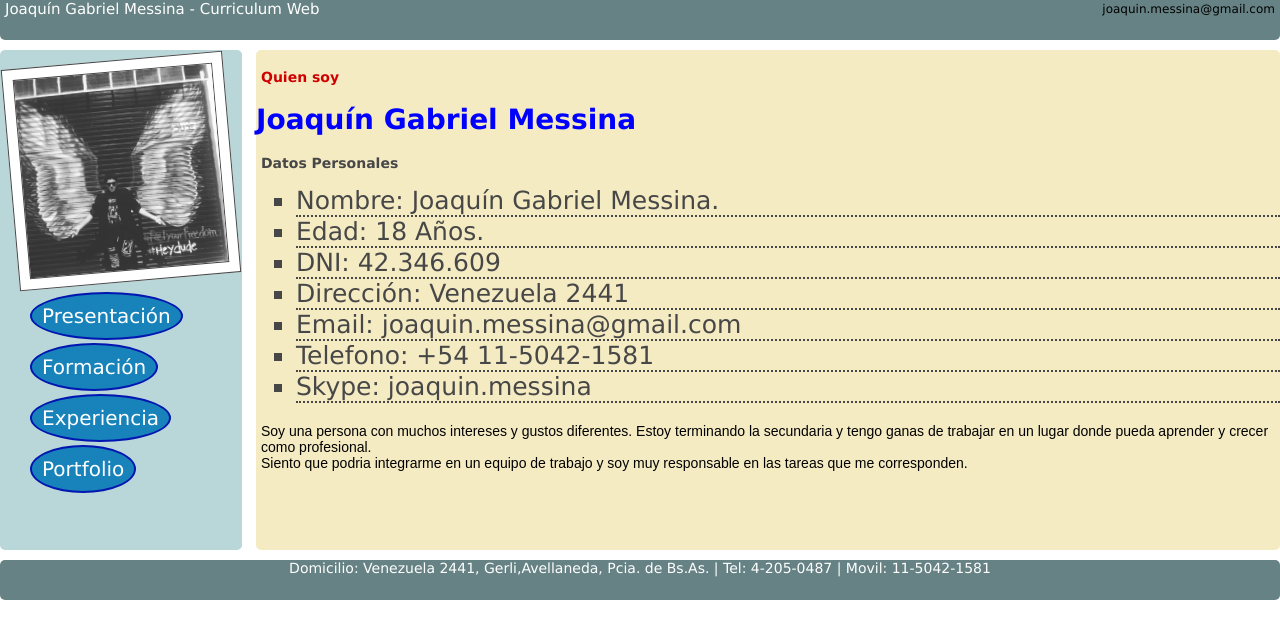
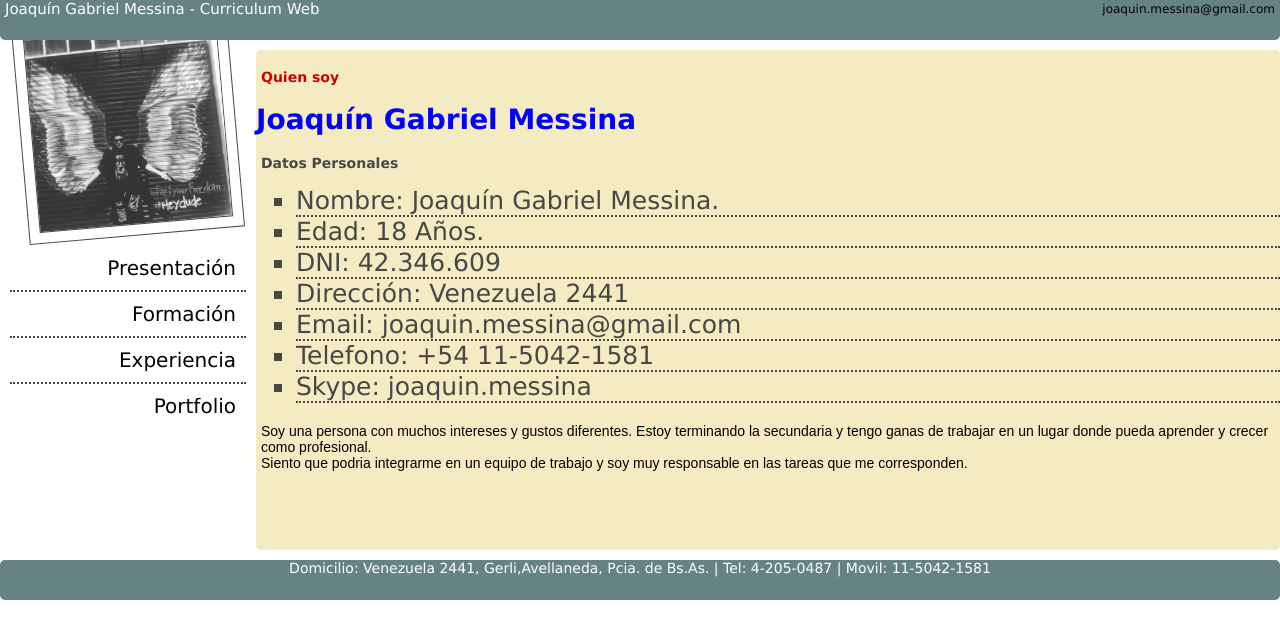
Before and after one commit to joamessina/MiCurriculumWeb, a plain HTML site: page index.html in a window 1280 px wide. Drawn offline with Linux system fonts and the light colour scheme.

Commit message:
Reajuste y reestilizado la barra lateral

```diff
--- a/css/style.css
+++ b/css/style.css
@@ -19,9 +19,6 @@ a {
 	color: #000;
 	text-decoration: none;
 }
-a:hover {
-    font-weight: bold;
-}
 .derecha {
     position: relative;
     float: right;
@@ -42,30 +39,47 @@ a:hover {
 	font-size: 25px;
 }
 .izquierda {
-    position: relative;
-    float: left;
-    margin-top: 50px;
-    width: 18.9%;
-    min-height: 500px;
-    background-color: #B9D7D9;
-    margin-bottom: 10px;
+	float: left;
+	width: 20%;
+	padding: 10px;
+	box-sizing: border-box;
+}
+.yo {
+    padding: 10px;
+    box-sizing: border-box;
+    background: #FFF;
+    border: solid 1px #474747;
+    transform: rotate(-5deg);
+    margin: 10px;
+    display: block;
+}
+.yo img {
+    width: 100%;
+    border: solid 1px #474747;
+    box-sizing: border-box;
+    display: block;
 }
 .boton {
-    margin-left: 30px;
-    margin-bottom: 3px;
-    float: left;
-    text-decoration: none;
-    padding: 10px;
-    font-weight: 600px;
-    font-size: 20px;
-    color: #ffffff;
-    background-color: #1883BA;
-    border-radius: 99%;
-    border: 2px solid #0016b0;
+	float: right;
+	font-size: 20px;
+	border-bottom: dotted 2px;
+	clear: both;
+	width: 100%;
+	text-align: right;
+	list-style-type: none;
 }
-.boton:hover {
-    color: #1883BA;
-    background-color: #ffffff;
+.boton a:hover::before {
+	content: "-";
+	display: inline-block;
+	width: 20px;
+	text-align: center;
+}
+.boton:last-child {
+	border: none;
+}
+.boton a {
+	padding: 10px;
+	display: block;
 }
 #encabezado {
     z-index: 1;
@@ -90,20 +104,10 @@ a:hover {
     font-size: 12px;
     color: #ffffff;
 }
-.yo {
-    padding: 10px;
-    box-sizing: border-box;
-    background: #FFF;
-    border: solid 1px #474747;
-    transform: rotate(-5deg);
-    margin: 10px;
-    display: block;
-}
-.yo img {
-    width: 100%;
-    border: solid 1px #474747;
-    box-sizing: border-box;
-    display: block;
+#menu {
+	overflow: hidden;
+	margin: 0;
+	padding: 0;
 }
 #pie {
     position: relative;
--- a/index.html
+++ b/index.html
@@ -13,10 +13,12 @@
         </div>
         <div class="izquierda">
             <a href="mailto:joaquin.messina@gmail.com" class="yo"><img src="img/joa.jpg"></a>
-            <a href="presentacion.html" class="boton">Presentación</a>
-            <a href="formacion.html" class="boton">Formación</a>
-            <a href="experiencia.html" class="boton">Experiencia</a>
-            <a href="portfolio.html" class="boton">Portfolio</a>
+            <ul id="menu">
+	            <li class="boton"><a href="presentacion.html">Presentación</a></li>
+	            <li class="boton"><a href="formacion.html">Formación</a></li>
+	            <li class="boton"><a href="experiencia.html">Experiencia</a></li>
+	            <li class="boton"><a href="portfolio.html">Portfolio</a></li>
+			</ul>
         </div>
         <div class="derecha">
             <h4 style="color:#CF0000;">Quien soy</h4>
```
